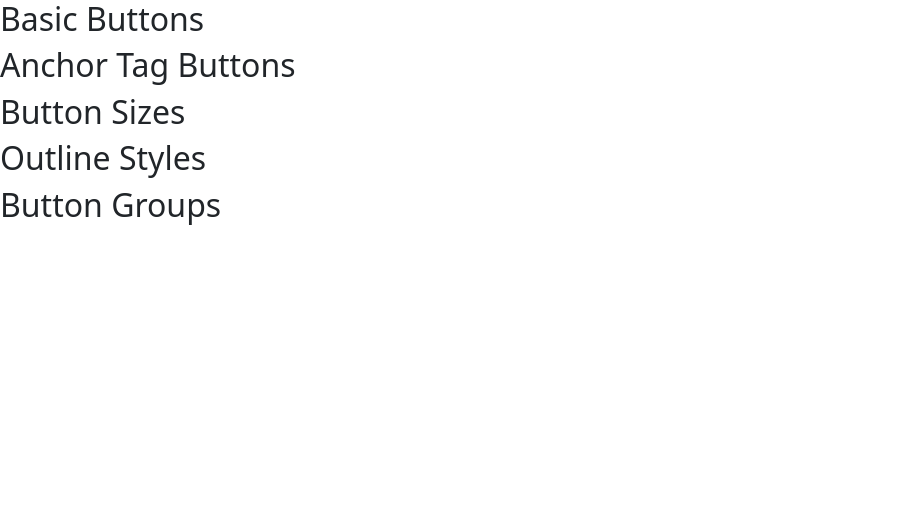
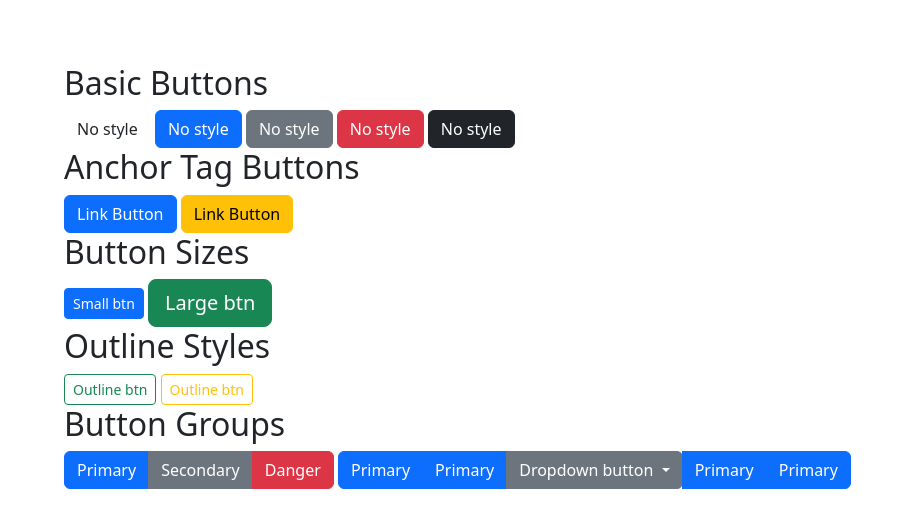
Before and after one commit to codetombomb/20230717-phase-1-project-support-part-1, a plain HTML site: page index.html in a window 1280 px wide. Shown: the whole page, without its empty margins (0-914 px from the left). Drawn offline with nearby package versions, Linux system fonts and the light colour scheme.

Commit message:
add demo

```diff
--- a/index.html
+++ b/index.html
@@ -18,22 +18,52 @@
     ></script>
     <link rel="stylesheet" href="./styles.css" />
   </head>
-  <body>
-
+  <body style="padding: 5%">
     <!-- basic buttons -->
     <h2>Basic Buttons</h2>
+    <button class="btn">No style</button>
+    <button class="btn btn-primary">No style</button>
+    <button class="btn btn-secondary">No style</button>
+    <button class="btn btn-danger">No style</button>
+    <button class="btn btn-dark">No style</button>
 
     <!-- Anchor Tag Buttons -->
     <h2>Anchor Tag Buttons</h2>
+    <a href="#" class="btn btn-primary">Link Button</a>
+    <a href="#" class="btn btn-warning">Link Button</a>
 
     <!-- Button Sizes -->
     <h2>Button Sizes</h2>
+    <button class="btn btn-primary btn-sm">Small btn</button>
+    <button class="btn btn-success btn-lg">Large btn</button>
 
     <!-- Outline Styles -->
     <h2>Outline Styles</h2>
+    <button class="btn btn-outline-success btn-sm">Outline btn</button>
+    <button class="btn btn-outline-warning btn-sm">Outline btn</button>
 
     <!-- Button Groups -->
     <h2>Button Groups</h2>
+    <div class="btn-group">
+      <button class="btn btn-primary">Primary</button>
+      <button class="btn btn-secondary">Secondary</button>
+      <button class="btn btn-danger">Danger</button>
+    </div>
 
+    <div class="btn-group">
+      <button class="btn btn-primary">Primary</button>
+      <button class="btn btn-primary">Primary</button>
+        <button class="btn btn-secondary dropdown-toggle" type="button" data-bs-toggle="dropdown" aria-expanded="false">
+          Dropdown button
+        </button>
+        <ul class="dropdown-menu">
+          <li><a class="dropdown-item" href="#">Action</a></li>
+          <li><a class="dropdown-item" href="#">Another action</a></li>
+          <li><a class="dropdown-item" href="#">Something else here</a></li>
+        </ul>
+      <button class="btn btn-primary">Primary</button>
+      <button class="btn btn-primary">Primary</button>
+
+    </div>
   </body>
 </html>
```
